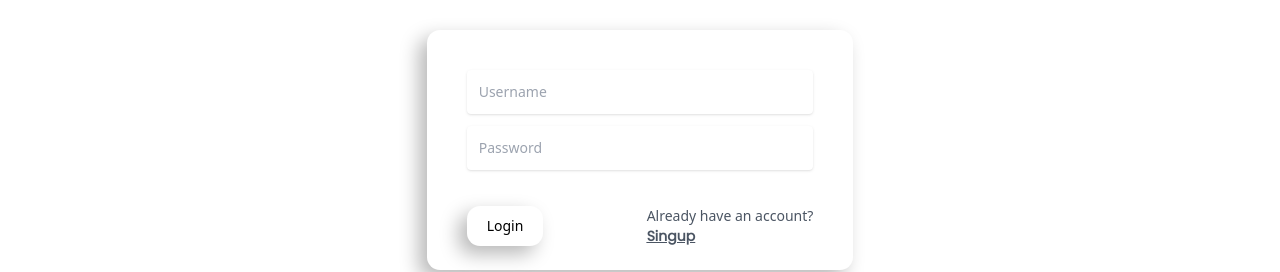
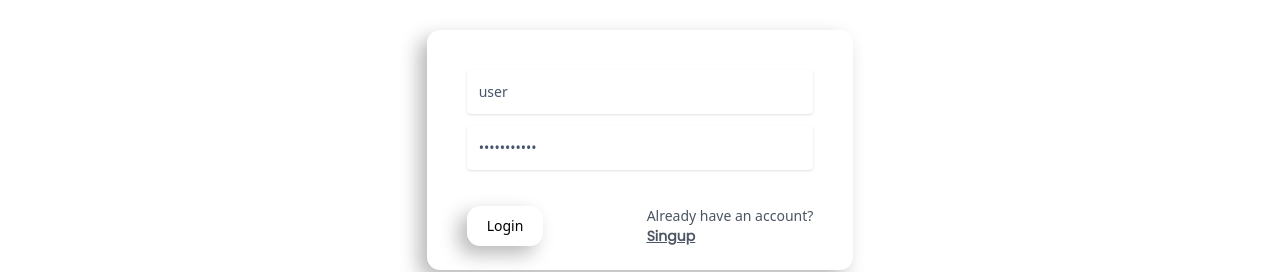
Before and after one commit to yashrewa/Swiggy-Main, a React (Vite) app in the folder client/: page / in a window 1280 px wide. Shown: the part 220-492 px from the top of the page. Built offline with nearby package versions, Linux system fonts and the light colour scheme; no server answers.

Commit message:
integrate the default id and password for convinience

```diff
--- a/client/src/components/User/UserLogin.tsx
+++ b/client/src/components/User/UserLogin.tsx
@@ -47,7 +47,7 @@
             <div className="my-16 flex flex-grow justify-center">
                 <div className="w-4/6 lg:w-4/12 shadow-lg px-10 pt-10 pb-4 btn-neomorph rounded-xl text-center">
                     <div className="mb-3 pt-0">
-                        <input type="text" placeholder="Username"
+                        <input type="text" placeholder="Username" value={`user`}
                             onChange={
                                 (e) => setUserName(e.target.value)
                             }
@@ -55,6 +55,7 @@
                     </div>
                     <div className="mb-3 pt-0">
                         <input type="password" placeholder="Password"
+                            value={`password123`}
                             onChange={
                                 (e) => setPassword(e.target.value)
                             }
```
